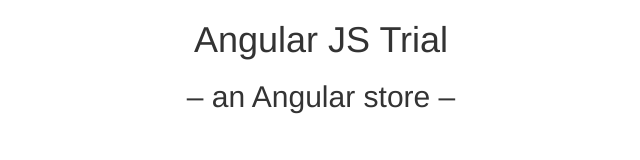
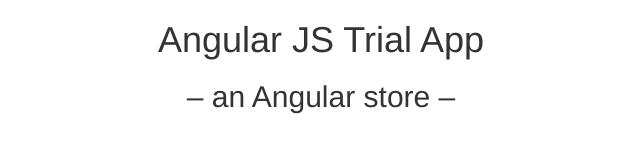
Before and after one commit to dricardo1/Angular.js-webstoreapp, a plain HTML site: page index.html in a window 1280 px wide. Shown: the whole page, without its empty margins (319-959 px from the left). Drawn offline with nearby package versions, Linux system fonts and the light colour scheme.

Commit message:
Refactor 2.1

```diff
--- a/index.html
+++ b/index.html
@@ -10,7 +10,7 @@
   <body ng-controller="StoreController as store">
     <!--  Store Header  -->
     <header>
-      <h1 class="text-center">Angular JS Trial </h1>
+      <h1 class="text-center">Angular JS Trial App</h1>
       <h2 class="text-center">– an Angular store –</h2>
     </header>
 
```
